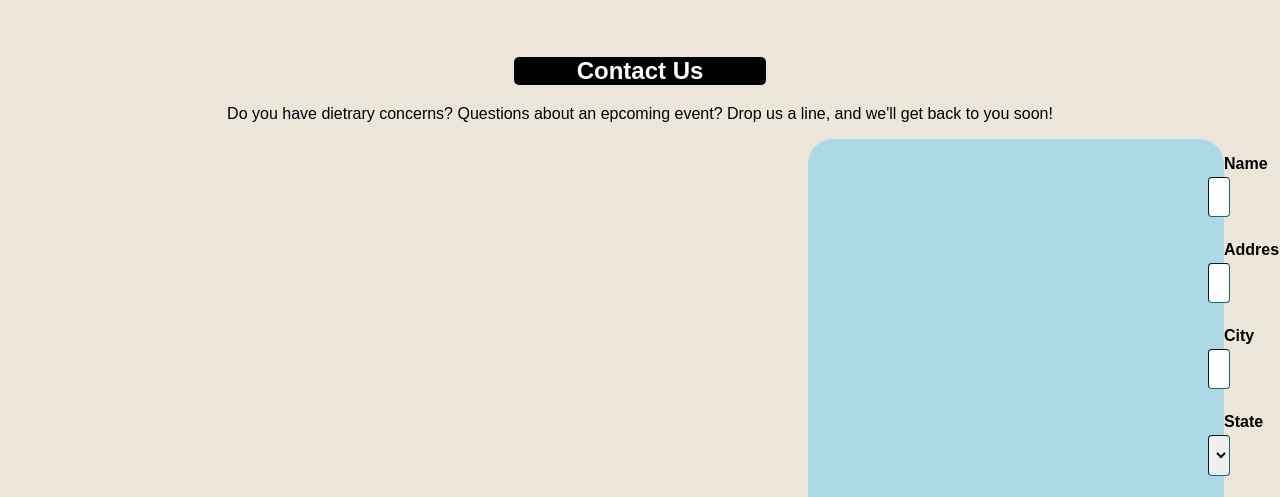
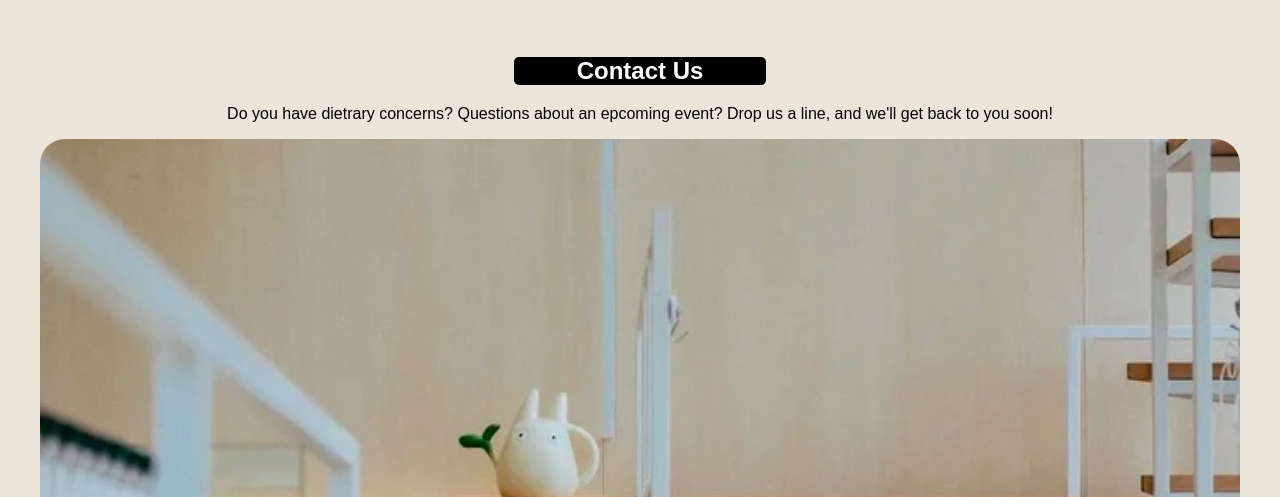
Before and after one commit to emeraldthompson/Thompson_Final, a plain HTML site: page contact.html in a window 1280 px wide. Shown: the part 229-726 px from the top of the page. Drawn offline with Linux system fonts and the light colour scheme.

Commit message:
Update contact.html

```diff
--- a/contact.html
+++ b/contact.html
@@ -20,6 +20,7 @@
         <main>
             <h2> Contact Us</h2>
             <p>Do you have dietrary concerns? Questions about an epcoming event? Drop us a line, and we'll get back to you soon!</p>
+            <img src="images/contact-img-optional1.jpeg" alt="shelves in the restaurant" width="250" height="200">
         </main>
 
         <form id="myForm" action="https://wp.zybooks.com/form-viewer.php" target="_blank" method="POST">
```
